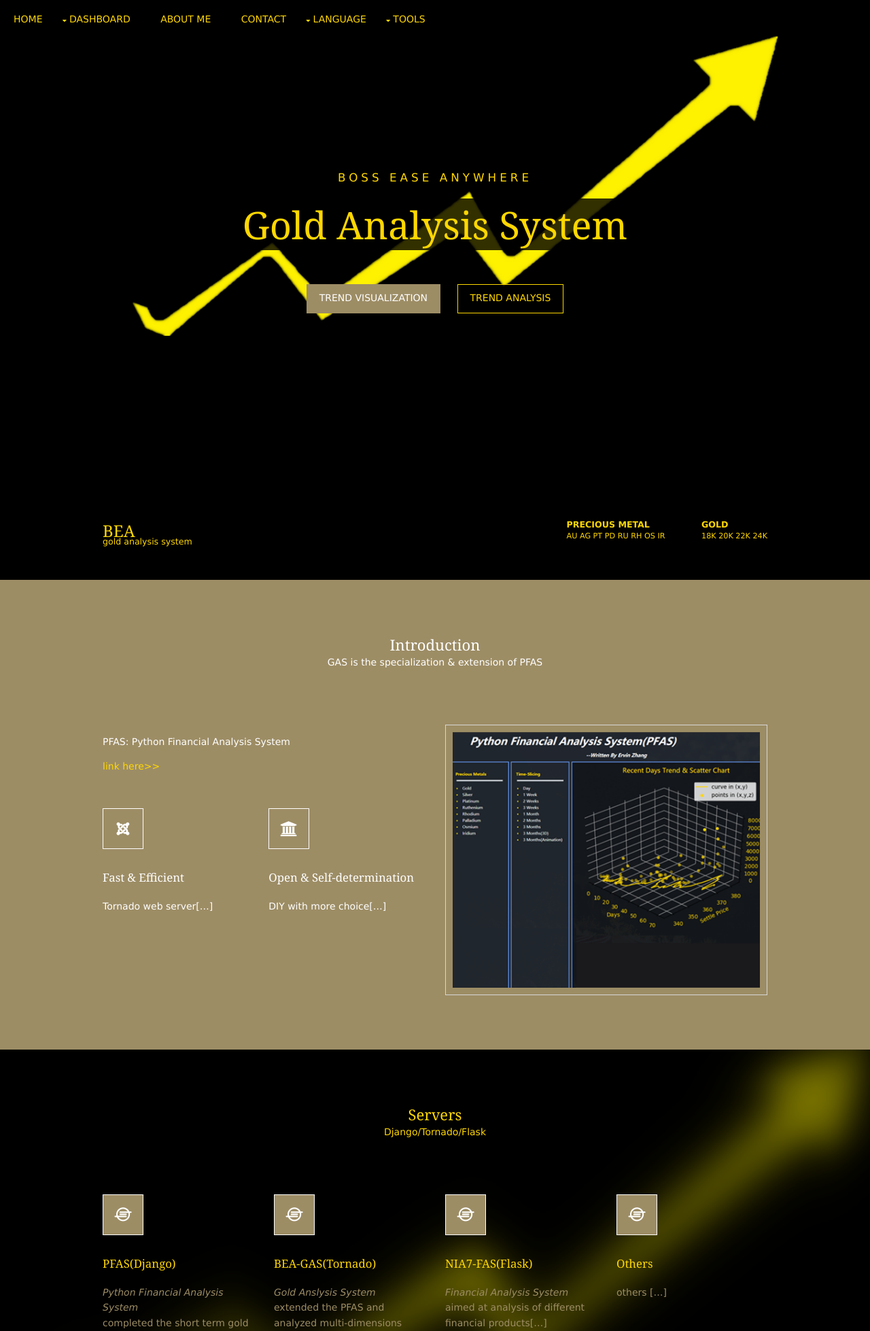
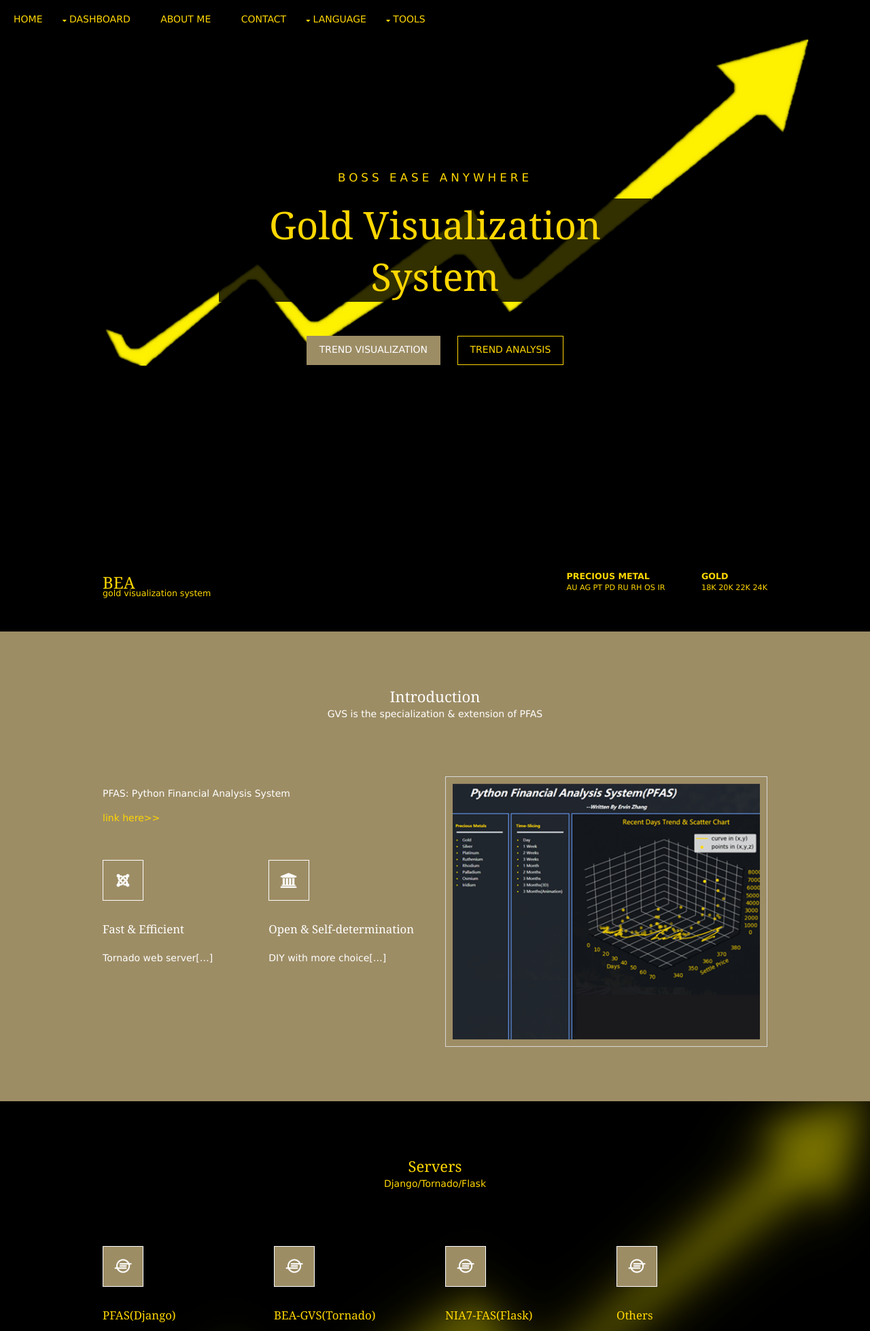
Before and after one commit to YizheZhang-Ervin/FinTech_BEA, a Python web app: template templates/index.html in a window 1280 px wide. Shown: the top 1958 px of the page at 68% size. Run offline with Jinja, Linux system fonts and the light colour scheme; the template is opened without the code that fills it, so the values that code supplies are empty; some libraries are stand-ins or nearby versions.

Commit message:
change name

```diff
--- a/templates/index.html
+++ b/templates/index.html
@@ -1,7 +1,7 @@
 <!DOCTYPE html>
 <html lang="">
 <head>
-  <title>BEA GAS</title>
+  <title>BEA GVS</title>
   <meta charset="utf-8">
   <meta name="viewport" content="width=device-width, initial-scale=1.0, maximum-scale=1.0, user-scalable=no">
   <link href="{{ static_url('css/layout.css')}}" rel="stylesheet" type="text/css" media="all">
@@ -48,7 +48,7 @@
   <div id="pageintro" class="hoc clear">
     <article>
       <p>Boss Ease Anywhere</p>
-      <h3 class="heading">Gold Analysis System</h3>
+      <h3 class="heading">Gold Visualization System</h3>
       <footer>
         <ul class="nospace inline pushright">
           <li><a class="btn" href="/dashboard/">Trend Visualization</a></li>
@@ -62,7 +62,7 @@
     <header id="header" class="hoc clear">
       <div id="logo" class="fl_left">
         <h1><a href="/">BEA</a></h1>
-        <p>Gold Analysis System</p>
+        <p>Gold Visualization System</p>
       </div>
       <div id="quickinfo" class="fl_right">
         <ul class="nospace inline">
@@ -84,7 +84,7 @@
     <!-- ################################################################################################ -->
     <div class="sectiontitle">
       <h6 class="heading">Introduction</h6>
-      <p>GAS is the specialization & extension of PFAS</p>
+      <p>GVS is the specialization & extension of PFAS</p>
     </div>
     <div class="group">
       <div class="one_half first">
@@ -129,8 +129,8 @@
       </li>
       <li class="one_quarter">
         <article><a href="#"><i class="icon btmspace-30 fa fa-ioxhost"></i></a>
-          <h6 class="heading font-x1"><a href="https://bea-analysis.herokuapp.com/">BEA-GAS(Tornado)</a></h6>
-          <p class="intro001"><i>Gold Anslysis System</i> <br>extended the PFAS and analyzed multi-dimensions with short term and long term data[&hellip;]</p>
+          <h6 class="heading font-x1"><a href="https://bea-analysis.herokuapp.com/">BEA-GVS(Tornado)</a></h6>
+          <p class="intro001"><i>Gold Visualization System</i> <br>extended the PFAS and analyzed multi-dimensions with short term and long term data[&hellip;]</p>
         </article>
       </li>
       <li class="one_quarter">
@@ -243,7 +243,7 @@
 <div class="wrapper row5">
   <div id="copyright" class="hoc clear">
     <p class="fl_left"><a href="#">Boss Ease Anywhere</a></p>
-    <p class="fl_right"><a target="_blank" href="" title="Free Website Templates">Gold Analysis System</a></p>
+    <p class="fl_right"><a target="_blank" href="" title="Free Website Templates">Gold Visualization System</a></p>
   </div>
 </div>
 <a id="backtotop" href="#top"><i class="fa fa-chevron-up"></i></a>
```
Also changed, not shown: templates/dashboard.html (+4 -4 lines), templates/tools.html (+4 -4 lines), README.md.
